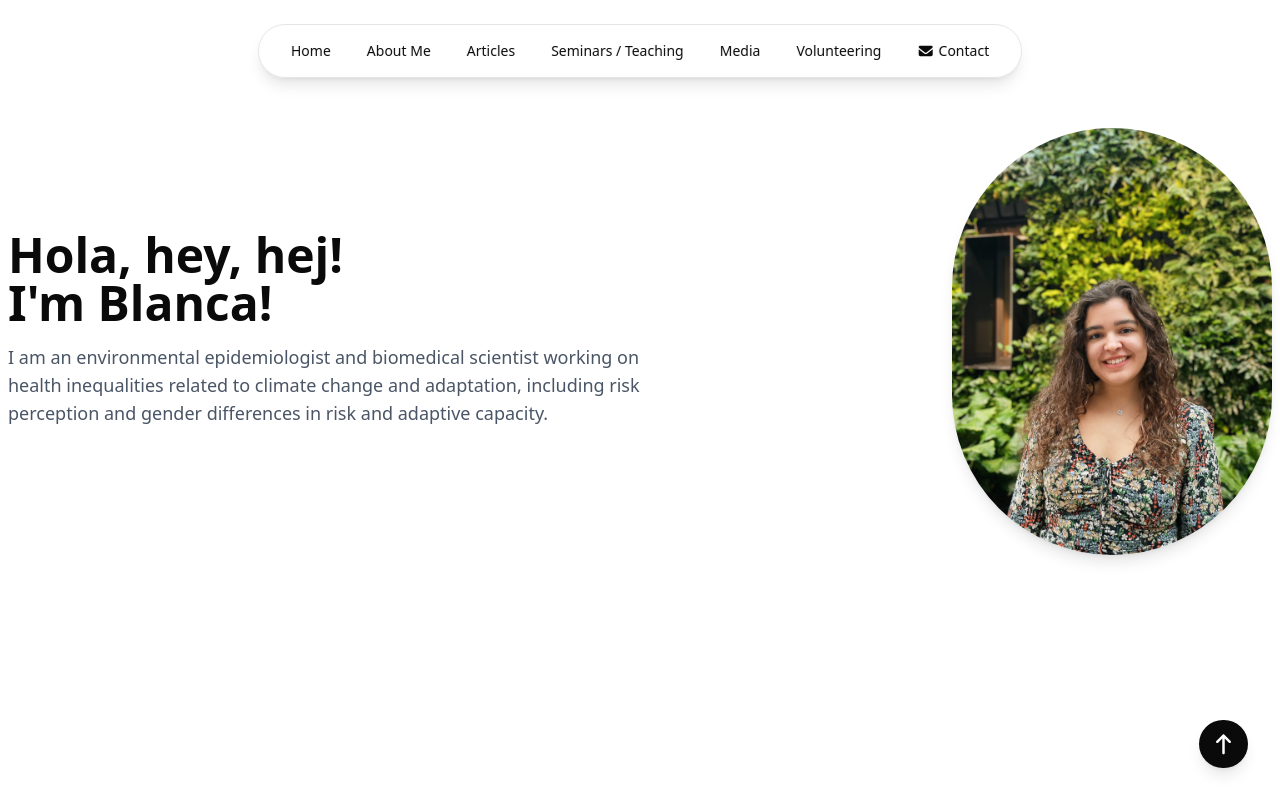
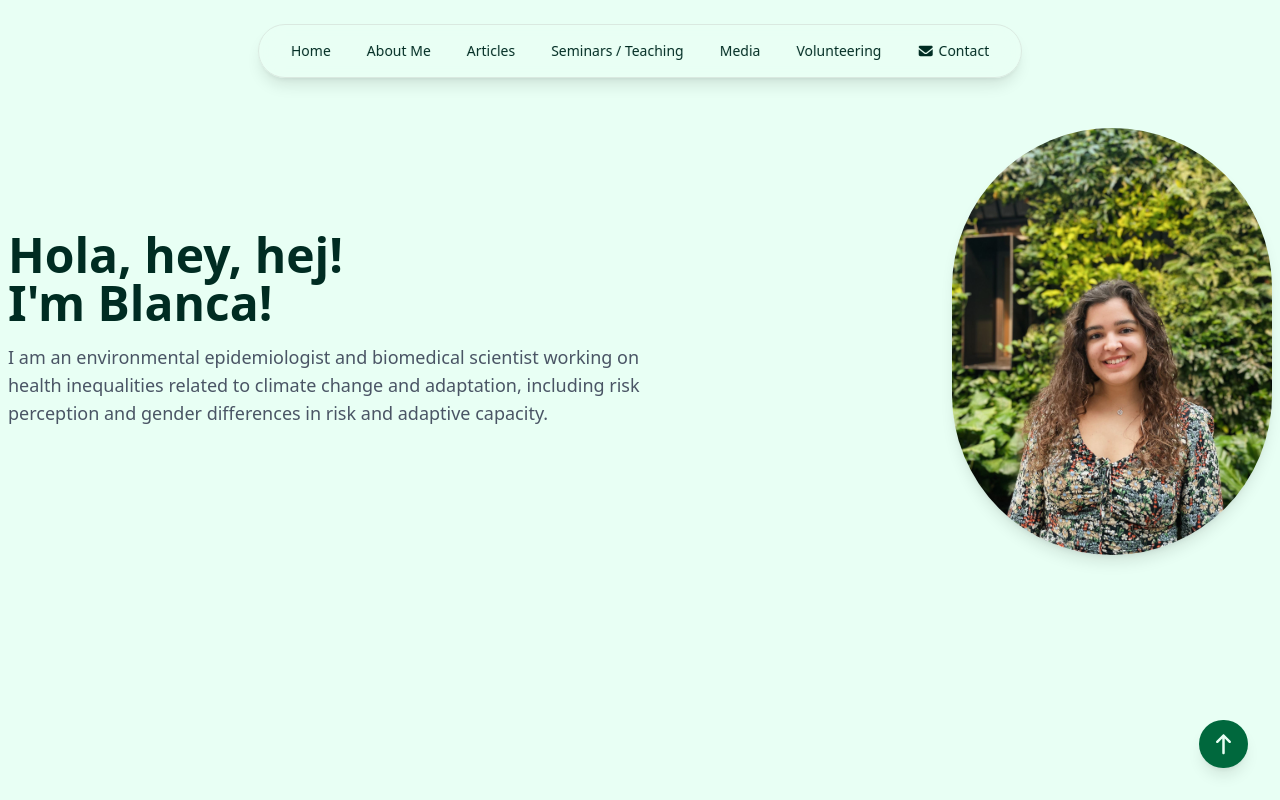
Before and after one commit to VictorPaniello/bpaniello-portfolio, a Next.js app: page / in a window 1280 px wide. Shown: the top 800 px of the page. Built offline with nearby package versions, Linux system fonts and the light colour scheme.

Commit message:
added main colors to site

```diff
--- a/components/ui/contact-form.tsx
+++ b/components/ui/contact-form.tsx
@@ -88,7 +88,7 @@ export function ContactForm() {
     return(
         <Card className="w-full max-w-2xl shadow-lg">
             <CardHeader className="space-y-1">
-                <CardTitle className="text-3xl font-bold">Get in Touch</CardTitle>
+                <CardTitle className="text-3xl text-foreground font-bold">Get in Touch</CardTitle>
                 <CardDescription className="text-base">
                     Fill out the form below and I'll get back to you as soon as possible.
                 </CardDescription>
@@ -97,7 +97,7 @@ export function ContactForm() {
                 <form onSubmit={form.handleSubmit(onSubmit)} className="space-y-6">
                     <div className="grid grid-cols-1 md:grid-cols-2 gap-6">
                         <Field>
-                            <FieldLabel className="text-sm font-semibold">Name *</FieldLabel>
+                            <FieldLabel className="text-sm font-semibold text-foreground">Name *</FieldLabel>
                             <FieldGroup>
                                 <Input
                                     {...form.register('name')}
@@ -111,7 +111,7 @@ export function ContactForm() {
                         </Field>
 
                         <Field>
-                            <FieldLabel className="text-sm font-semibold">Surname *</FieldLabel>
+                            <FieldLabel className="text-sm font-semibold text-foreground">Surname *</FieldLabel>
                             <FieldGroup>
                                 <Input
                                     {...form.register('surname')}
@@ -126,7 +126,7 @@ export function ContactForm() {
                     </div>
 
                     <Field>
-                        <FieldLabel className="text-sm font-semibold">Email *</FieldLabel>
+                        <FieldLabel className="text-sm font-semibold text-foreground">Email *</FieldLabel>
                         <FieldGroup>
                             <Input
                                 {...form.register('email')}
@@ -141,7 +141,7 @@ export function ContactForm() {
                     </Field>
 
                     <Field>
-                        <FieldLabel className="text-sm font-semibold">Subject *</FieldLabel>
+                        <FieldLabel className="text-sm font-semibold text-foreground">Subject *</FieldLabel>
                         <FieldGroup>
                             <Input
                                 {...form.register('subject')}
@@ -155,7 +155,7 @@ export function ContactForm() {
                     </Field>
 
                     <Field>
-                        <FieldLabel className="text-sm font-semibold">Message *</FieldLabel>
+                        <FieldLabel className="text-sm font-semibold text-foreground">Message *</FieldLabel>
                         <FieldGroup>
                             <textarea
                                 {...form.register('message')}
@@ -173,14 +173,14 @@ export function ContactForm() {
                             type="button"
                             variant="outline"
                             onClick={() => form.reset()}
-                            className="w-full md:w-auto hover:cursor-pointer"
+                            className="w-full md:w-auto hover:cursor-pointer text-foreground"
                         >
                             Reset
                         </Button>
                         <Button
                             type="submit"
                             disabled={form.formState.isSubmitting}
-                            className="w-full md:w-auto min-w-[120px] hover:cursor-pointer"
+                            className="w-full md:w-auto min-w-[120px] hover:cursor-pointer text-background bg-foreground"
                         >
                             {form.formState.isSubmitting ? (
                                 <>
--- a/components/ui/contact.tsx
+++ b/components/ui/contact.tsx
@@ -18,9 +18,9 @@ import { ScrollToTopButton } from '@/components/ui/scroll-to-top';
 
 export function Contact() {
     return(
-        <footer id="contact" className="bg-gray-100 dark:bg-gray-900 rounded-lg p-24 w-full">
+        <footer id="contact" className="bg-foreground rounded-lg p-24 w-full">
             <div className="max-w-7xl mx-auto px-2">
-                <h1 className="text-5xl font-bold mb-4">Contact</h1>
+                <h1 className="text-5xl font-bold mb-4 text-background">Contact</h1>
                 <ContactForm />
             </div>
         </footer>
--- a/components/ui/navigation-menu.tsx
+++ b/components/ui/navigation-menu.tsx
@@ -43,7 +43,7 @@ NavigationMenuList.displayName = NavigationMenuPrimitive.List.displayName
 const NavigationMenuItem = NavigationMenuPrimitive.Item
 
 const navigationMenuTriggerStyle = cva(
-  "group inline-flex h-9 w-max items-center justify-center rounded-md bg-background px-4 py-2 text-sm font-medium transition-colors hover:bg-accent hover:text-accent-foreground focus:bg-accent focus:text-accent-foreground focus:outline-none disabled:pointer-events-none disabled:opacity-50 data-[state=open]:text-accent-foreground data-[state=open]:bg-accent/50 data-[state=open]:hover:bg-accent data-[state=open]:focus:bg-accent"
+  "group inline-flex h-9 w-max items-center justify-center rounded-md px-4 py-2 text-sm font-medium transition-colors hover:bg-accent hover:text-accent-foreground focus:bg-accent focus:text-accent-foreground focus:outline-none disabled:pointer-events-none disabled:opacity-50 data-[state=open]:text-accent-foreground data-[state=open]:bg-accent/50 data-[state=open]:hover:bg-accent data-[state=open]:focus:bg-accent"
 )
 
 const NavigationMenuTrigger = React.forwardRef<
--- a/components/ui/scroll-to-top.tsx
+++ b/components/ui/scroll-to-top.tsx
@@ -11,8 +11,7 @@ export function ScrollToTopButton() {
     return (
         <button
             onClick={scrollToTop}
-            className="fixed bottom-8 right-8 hover:opacity-80 text-white dark:text-black p-3 rounded-full shadow-lg transition-all duration-300 z-50 cursor-pointer"
-            style={{ backgroundColor: 'var(--foreground)' }}
+            className="fixed bottom-8 right-8 hover:opacity-80 bg-primary text-background p-3 rounded-full shadow-lg transition-all duration-300 z-50 cursor-pointer"
             aria-label="Scroll to top"
         >
             <FontAwesomeIcon icon={faArrowUp} size="lg" />
--- a/src/app/globals.css
+++ b/src/app/globals.css
@@ -9,39 +9,40 @@
 @plugin "tailwindcss-animate";
 
 :root {
-  --background: oklch(1 0 0);
-  --foreground: oklch(0.145 0 0);
+  /* Fondo crema muy suave para calidez */
+  --background: oklch(98.024% 0.02798 165.716);
+  --foreground: oklch(26.2% 0.051 172.552);
   --card: oklch(1 0 0);
-  --card-foreground: oklch(0.145 0 0);
+  --card-foreground: oklch(26.2% 0.051 172.552);
   --popover: oklch(1 0 0);
-  --popover-foreground: oklch(0.145 0 0);
-  --primary: oklch(0.205 0 0);
-  --primary-foreground: oklch(0.985 0 0);
-  --secondary: oklch(0.97 0 0);
-  --secondary-foreground: oklch(0.205 0 0);
-  --muted: oklch(0.97 0 0);
-  --muted-foreground: oklch(0.556 0 0);
-  --accent: oklch(0.97 0 0);
-  --accent-foreground: oklch(0.205 0 0);
-  --destructive: oklch(0.577 0.245 27.325);
-  --destructive-foreground: oklch(0.577 0.245 27.325);
-  --border: oklch(0.922 0 0);
-  --input: oklch(0.922 0 0);
-  --ring: oklch(0.708 0 0);
-  --chart-1: oklch(0.646 0.222 41.116);
-  --chart-2: oklch(0.6 0.118 184.704);
-  --chart-3: oklch(0.398 0.07 227.392);
-  --chart-4: oklch(0.828 0.189 84.429);
-  --chart-5: oklch(0.769 0.188 70.08);
+  --popover-foreground: oklch(26.2% 0.051 172.552);
+  --primary: oklch(0.45 0.12 160);
+  --primary-foreground: oklch(0.985 0.01 160);
+  --secondary: oklch(0.96 0.03 160);
+  --secondary-foreground: oklch(0.205 0.05 160);
+  --muted: oklch(0.96 0.01 160);
+  --muted-foreground: oklch(0.55 0.02 160);
+  --accent: oklch(0.94 0.04 160);
+  --accent-foreground: oklch(0.205 0.05 160);
+  --destructive: oklch(0.6 0.18 25);
+  --destructive-foreground: oklch(0.98 0.02 25);
+  --border: oklch(0.92 0.02 160);
+  --input: oklch(0.92 0.02 160);
+  --ring: oklch(0.45 0.12 160);
+  --chart-1: oklch(0.45 0.12 160); /* Esmeralda */
+  --chart-2: oklch(0.65 0.10 180); /* Turquesa */
+  --chart-3: oklch(0.80 0.08 140); /* Verde Lima */
+  --chart-4: oklch(0.35 0.08 160); /* Esmeralda Oscuro */
+  --chart-5: oklch(0.75 0.05 160); /* Menta */
   --radius: 0.625rem;
-  --sidebar: oklch(0.985 0 0);
-  --sidebar-foreground: oklch(0.145 0 0);
-  --sidebar-primary: oklch(0.205 0 0);
-  --sidebar-primary-foreground: oklch(0.985 0 0);
-  --sidebar-accent: oklch(0.97 0 0);
-  --sidebar-accent-foreground: oklch(0.205 0 0);
-  --sidebar-border: oklch(0.922 0 0);
-  --sidebar-ring: oklch(0.708 0 0);
+  --sidebar: oklch(0.98 0.01 160);
+  --sidebar-foreground: oklch(26.2% 0.051 172.552);
+  --sidebar-primary: oklch(0.45 0.12 160);
+  --sidebar-primary-foreground: oklch(0.985 0.01 160);
+  --sidebar-accent: oklch(0.94 0.04 160);
+  --sidebar-accent-foreground: oklch(0.205 0.05 160);
+  --sidebar-border: oklch(0.92 0.02 160);
+  --sidebar-ring: oklch(0.45 0.12 160);
 }
 
 @theme inline {
```
